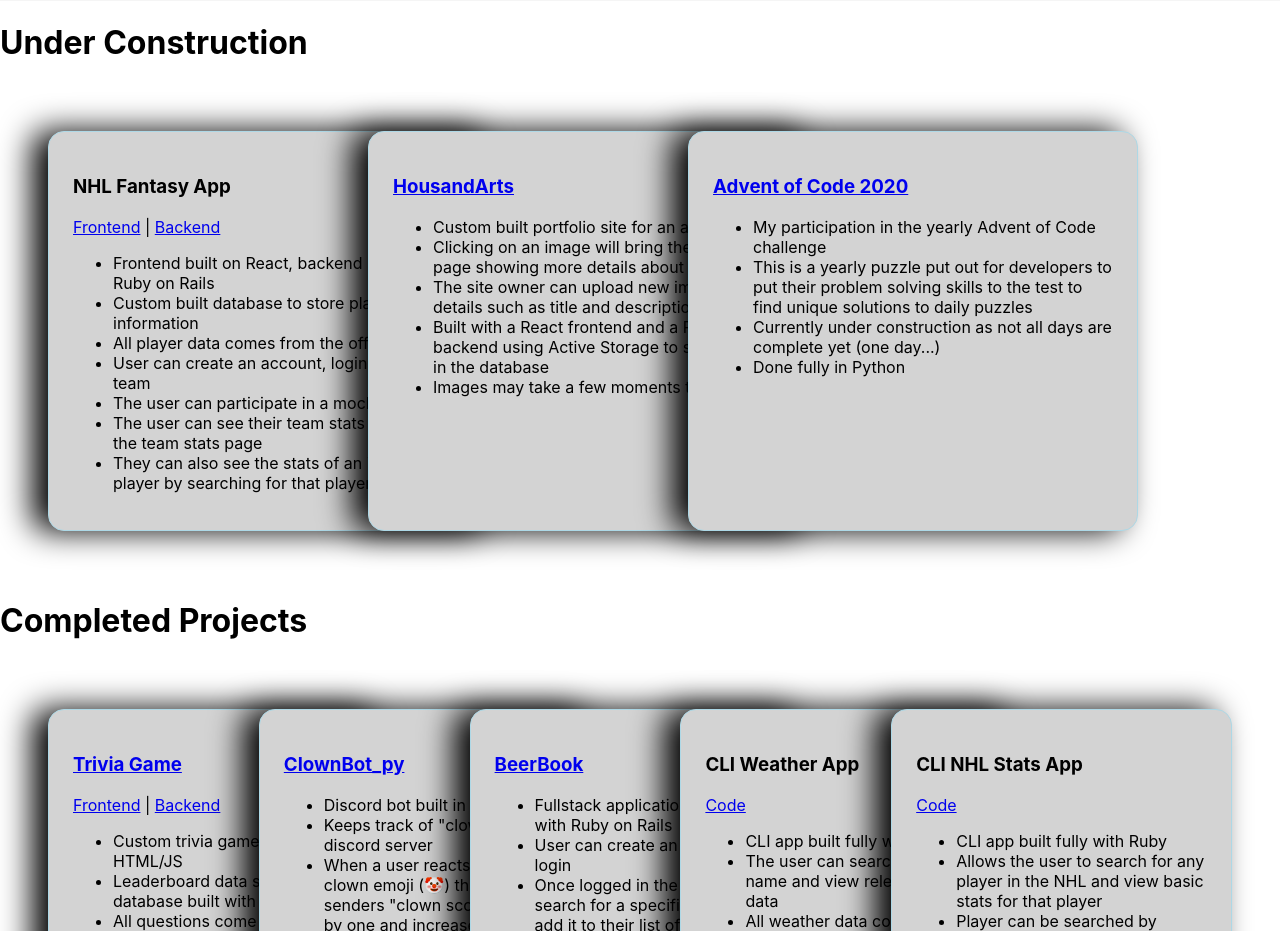
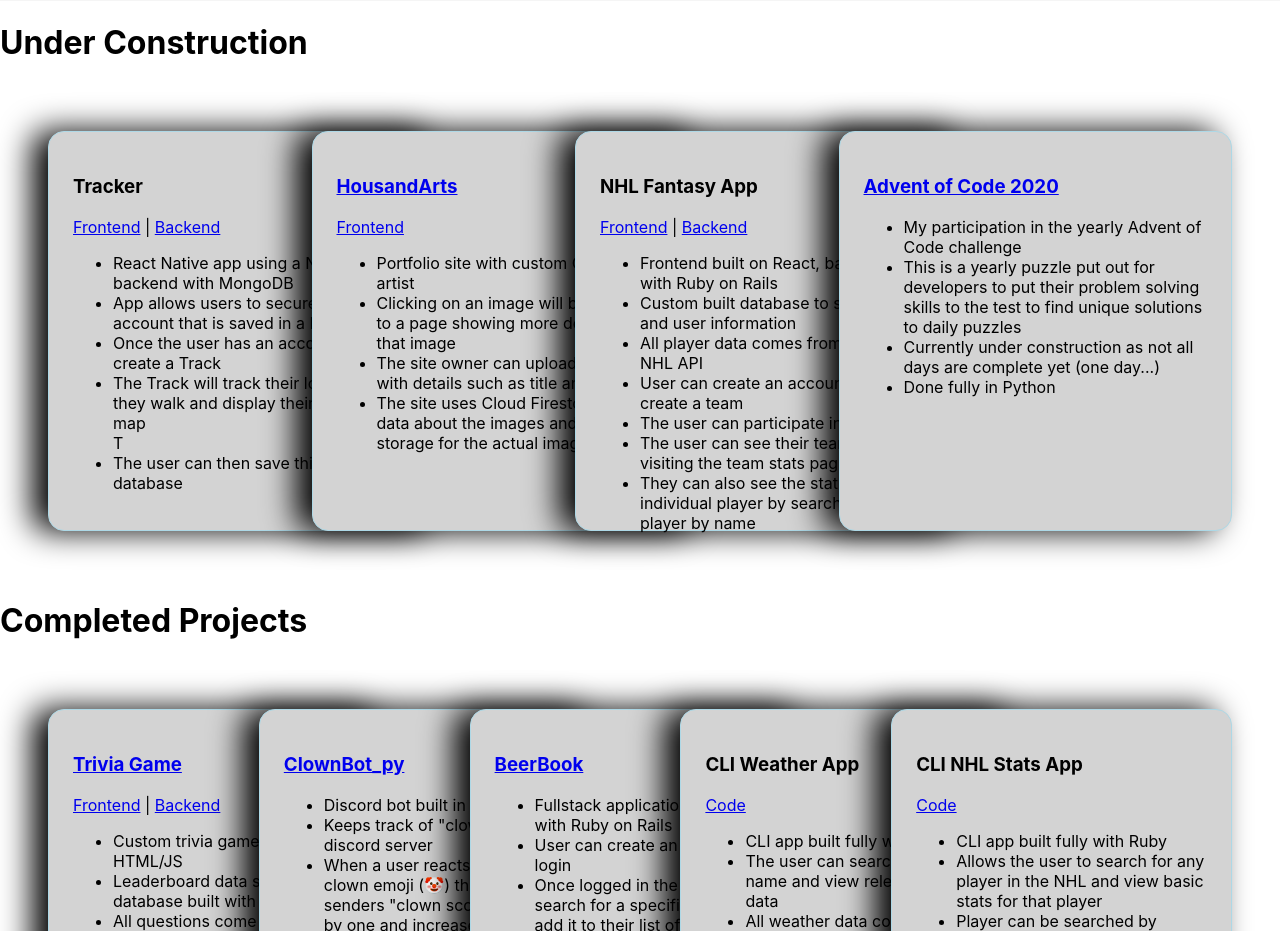
Before and after one commit to lucassherwin/lucas-portfolio, a React (Create React App) app: page / in a window 1280 px wide. Shown: the part 1620-2551 px from the top of the page. Built offline with nearby package versions, Linux system fonts and the light colour scheme; no server answers.

Commit message:
updated projects

```diff
--- a/src/components/Projects.js
+++ b/src/components/Projects.js
@@ -13,6 +13,31 @@
         <div>
           <h1>Under Construction</h1>
           <section className='card-list'>
+          <article className='card'>
+              <header className='card-header'>
+                <h1>Tracker</h1>
+                <p><a href='https://github.com/lucassherwin/tracker-frontend' target="_blank" rel='noreferrer'>Frontend</a> | <a href='https://github.com/lucassherwin/Tracker-backend' target="_blank" rel='noreferrer'>Backend</a></p>
+                <ul>
+                  <li>React Native app using a Node.js backend with MongoDB</li>
+                  <li>App allows users to securely create an account that is saved in a MongoDB</li>
+                  <li>Once the user has an account, they can create a Track</li>
+                  <li>The Track will track their location as they walk and display their route on a map</li>T
+                  <li>The user can then save this Track in the database</li>
+                </ul>
+              </header>
+            </article>
+            <article className='card'>
+              <header className='card-header'>
+                <h1><a href='https://housandarts-96836.web.app/' target="_blank" rel='noreferrer'>HousandArts</a></h1>
+                <p><a href='https://github.com/lucassherwin/housandarts_2' target="_blank" rel='noreferrer'>Frontend</a></p>
+                <ul>
+                  <li>Portfolio site with custom CMS for an artist</li>
+                  <li>Clicking on an image will bring the user to a page showing more details about that image</li>
+                  <li>The site owner can upload new images with details such as title and description</li>
+                  <li>The site uses Cloud Firestore to store data about the images and Firebase storage for the actual images</li>
+                </ul>
+              </header>
+            </article>
             <article className='card'>
               <header className='card-header'>
                 <h1>NHL Fantasy App</h1>
@@ -28,19 +53,6 @@
                 </ul>
               </header>
             </article>
-            <article className='card'>
-              <header className='card-header'>
-                <h1><a href='https://development.d2mm74qlx7gdnj.amplifyapp.com/' target="_blank" rel='noreferrer'>HousandArts</a></h1>
-                <ul>
-                  <li>Custom built portfolio site for an artist</li>
-                  <li>Clicking on an image will bring the user to a page showing more details about that image</li>
-                  <li>The site owner can upload new images with details such as title and description</li>
-                  <li>Built with a React frontend and a Ruby on Rails backend using Active Storage to store images in the database</li>
-                  <li>Images may take a few moments to load</li>
-                </ul>
-              </header>
-            </article>
-
           <article className='card'>
             <header className='card-header'>
               <h1><a href='https://github.com/lucassherwin/advent_of_code_2020_lucas_sherwin' target="_blank" rel='noreferrer'>Advent of Code 2020</a></h1>
```
